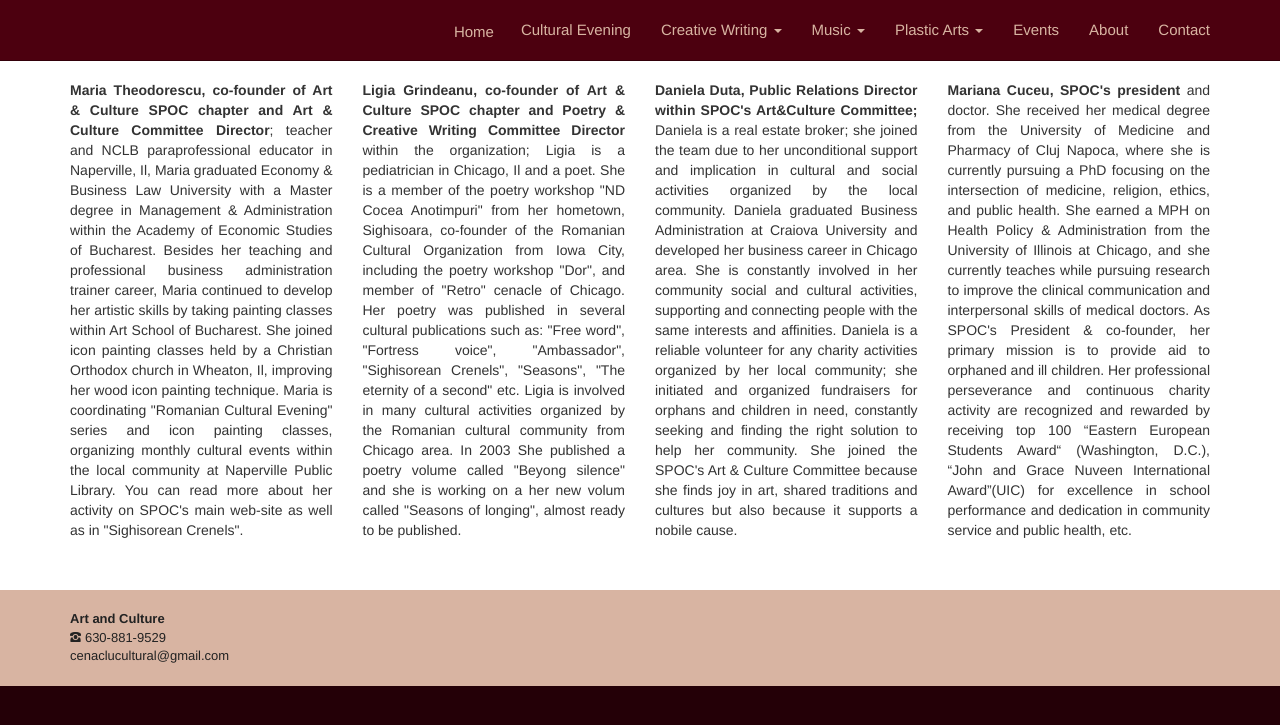
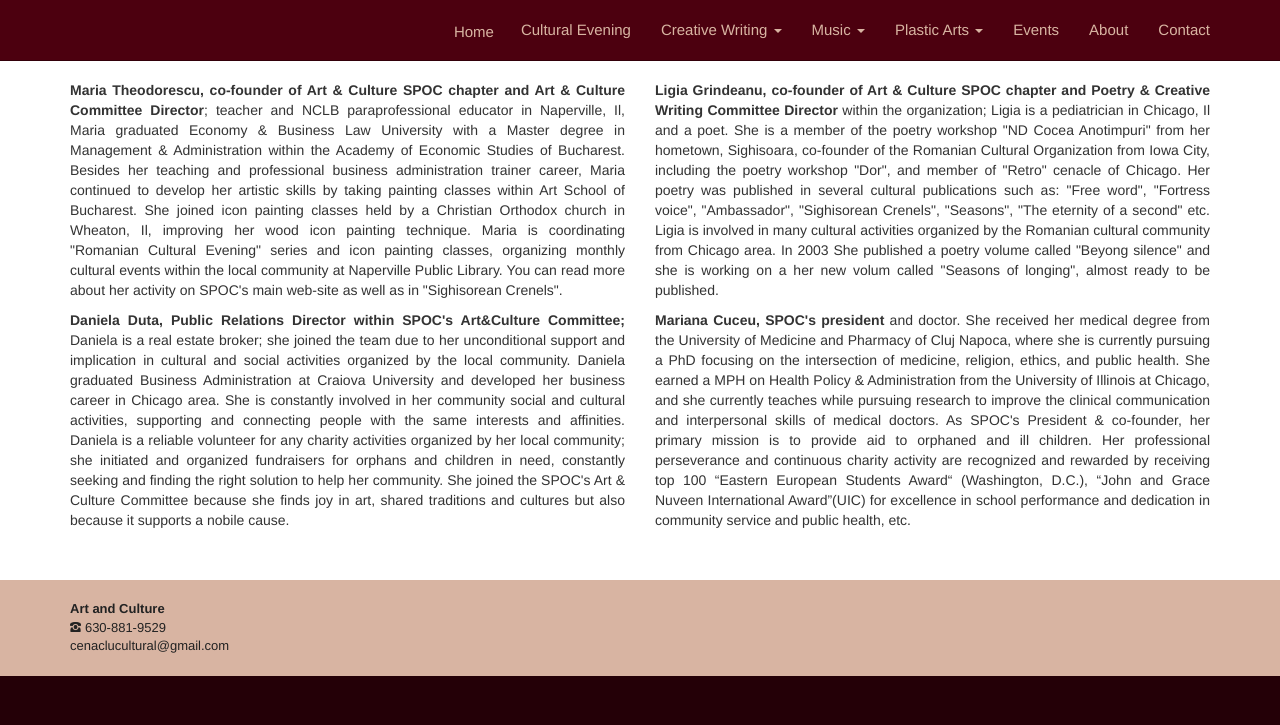
Before and after one commit to adrianth/culteve, a Jekyll site: the page built from en/about.html, in a window 1280 px wide. Shown: the top 725 px of the page. Built offline with Jekyll 4.4.1, drawn with Linux system fonts in a browser that asks for light colours.

Commit message:
landscaping

```diff
--- a/en/about.html
+++ b/en/about.html
@@ -7,20 +7,20 @@ title: About
 <br>
 <div class="container">
     <div class="row">
-        <div class="col-sm-3">
+        <div class="col-sm-6">
             <p style="text-align: justify">
-            <strong>Maria Theodorescu, co-founder of Art & Culture SPOC chapter and Art & Culture Committee Director</strong>; teacher and NCLB paraprofessional educator in Naperville, Il, Maria graduated Economy & Business Law University with a Master degree in Management & Administration within the Academy of Economic Studies of Bucharest. Besides her teaching and professional business administration trainer career, Maria continued to develop her artistic skills by taking painting classes within Art School of Bucharest. She joined icon painting classes held by a Christian Orthodox church in Wheaton, Il, improving her wood icon painting technique. Maria is coordinating "Romanian Cultural Evening" series and icon painting classes, organizing monthly cultural events within the local community at Naperville Public Library. You can read more about her activity on SPOC's main web-site as well as in "Sighisorean Crenels".       </p>
+            <strong>Maria Theodorescu, co-founder of Art & Culture SPOC chapter and Art & Culture Committee Director</strong>; teacher and NCLB paraprofessional educator in Naperville, Il, Maria graduated Economy & Business Law University with a Master degree in Management & Administration within the Academy of Economic Studies of Bucharest. Besides her teaching and professional business administration trainer career, Maria continued to develop her artistic skills by taking painting classes within Art School of Bucharest. She joined icon painting classes held by a Christian Orthodox church in Wheaton, Il, improving her wood icon painting technique. Maria is coordinating "Romanian Cultural Evening" series and icon painting classes, organizing monthly cultural events within the local community at Naperville Public Library. You can read more about her activity on SPOC's main web-site as well as in "Sighisorean Crenels". </p>
 
 
         </div>
-        <div class="col-sm-3">
+        <div class="col-sm-6">
              <p style="text-align: justify">
                 <strong>Ligia Grindeanu, co-founder of Art & Culture SPOC chapter and Poetry & Creative Writing Committee Director</strong> within the organization; Ligia is a pediatrician in Chicago, Il and a poet. She is a member of the poetry workshop "ND Cocea Anotimpuri" from her hometown, Sighisoara, co-founder of the Romanian Cultural Organization from Iowa City, including the poetry workshop "Dor", and member of "Retro" cenacle of Chicago. Her poetry was published in several cultural publications such as: "Free word", "Fortress voice", "Ambassador", "Sighisorean Crenels", "Seasons", "The eternity of a second" etc. Ligia is involved in many cultural activities organized by the Romanian cultural community from Chicago area. In 2003 She published a poetry volume called "Beyong silence" and she is working on a her new volum called "Seasons of longing", almost ready to be published. </p>
 
 
             </p>
         </div>
-        <div class="col-sm-3">
+        <div class="col-sm-6">
             <p style="text-align: justify">
             <strong>Daniela Duta, Public Relations Director within SPOC's Art&Culture Committee;</strong> Daniela is a real estate broker; she joined the team due to her unconditional support and implication in cultural and social activities organized by the local community. Daniela graduated Business Administration at Craiova University and developed her business career in Chicago area. She is constantly involved in her community social and cultural activities, supporting and connecting people with the same interests and affinities. Daniela is a reliable volunteer for any charity activities organized by her local community; she initiated and organized fundraisers for orphans and children in need, constantly seeking and finding the right solution to help her community.
             She joined the SPOC's Art & Culture Committee because she finds joy in art, shared traditions and cultures but also because it supports a nobile cause.
@@ -29,7 +29,7 @@ title: About
 
 
         </div>
-        <div class="col-sm-3">
+        <div class="col-sm-6">
             <p style="text-align: justify">
                 <strong>Mariana Cuceu, SPOC's president</strong> and doctor. She received her medical degree from the University of Medicine and Pharmacy of Cluj Napoca, where she is currently pursuing a PhD focusing on the intersection of medicine, religion, ethics, and public health. She earned a MPH on Health Policy & Administration from the University of Illinois at Chicago, and she currently teaches while pursuing research to improve the clinical communication and interpersonal skills of medical doctors. As SPOC's President & co-founder, her primary mission is to provide aid to orphaned and ill children. Her professional perseverance and continuous charity activity are recognized and rewarded by receiving top 100 “Eastern European Students Award“ (Washington, D.C.), “John and Grace Nuveen International Award”(UIC) for excellence in school performance and dedication in community service and public health, etc.
                    </p>
--- a/en/plastic-arts/landscape-painting.html
+++ b/en/plastic-arts/landscape-painting.html
@@ -15,7 +15,7 @@ title: Landscape painting
 
             <div class="row">
                     <div class="col-sm-6">
-                        <img class="img img-responsive" src="{{ site.baseurl }}/img/landscape-painting.jpg" alt="">
+                        <img class="img img-responsive" src="{{ site.baseurl }}/img/landscape-painting/summer.jpg" alt="">
                     </div>
                 </div>
 
```
Also changed, not shown: en/events.html (+5 -19 lines).
